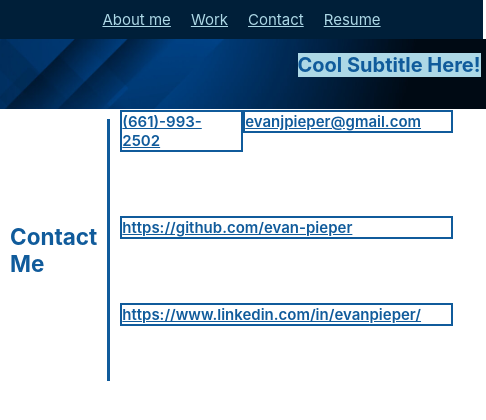
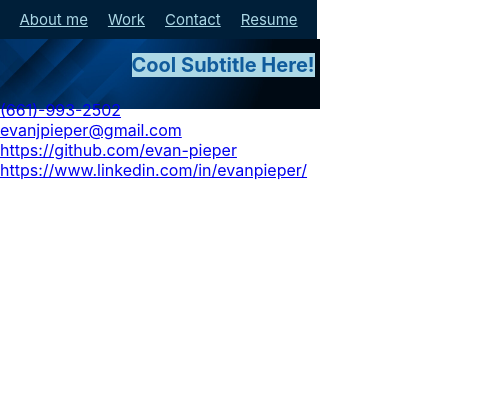
Before and after one commit to evan-pieper/Evan-Piepers-Portfolio, a React (Create React App) app in the folder REACT-portfolio/: page /contact in a window 390 px wide. Shown: the top 420 px of the page, 486 px wide, since content can reach past the window. Built offline with nearby package versions, Linux system fonts and the light colour scheme.

Commit message:
cleaned up codebase and messed with css

```diff
--- a/REACT-portfolio/src/App.js
+++ b/REACT-portfolio/src/App.js
@@ -11,8 +11,6 @@ import Header from './pages/Header';
 
 function App() {
   return (
-  <div>
-
     <Router>
       <Header />
       <Routes> {/* Routes are the different pages of the website, each with their own path and element. Header is included in pages to keep it separate from other components */}
@@ -23,16 +21,6 @@ function App() {
         <Route path="*" element={<AboutMe />} />
       </Routes>
     </Router>
-        {/*<Router>
-        <Routes>
-          <Route path="/" element={AboutMe} />
-          <Route path="/aboutMeSection" element={AboutMe} />
-          <Route path="/workSection" element={Work} />
-          <Route path="/contactSection" element={Contact} />
-          <Route path="*" element={AboutMe} />
-        </Routes>
-  </Router>*/}
-  </div>
   );
 }
 
--- a/REACT-portfolio/src/pages/Contact.js
+++ b/REACT-portfolio/src/pages/Contact.js
@@ -1,14 +1,10 @@
 function Contact() {
     return (
-      <section className="contact row" id="contactSection">
-        <h1 className = "leftCol col">Contact Me</h1>
-
-        <section className = "rightCol row">
-          <a href = "tel:661-993-2502">(661)-993-2502</a>
-          <a href = "mailto:evanjpieper@gmail.com">evanjpieper@gmail.com</a>
-          <a href = "https://github.com/evan-pieper">https://github.com/evan-pieper</a>
-          <a href = "https://www.linkedin.com/in/evanpieper/">https://www.linkedin.com/in/evanpieper/</a>
-        </section>
+      <section className="contact col" id="contactSection">
+        <a href = "tel:661-993-2502">(661)-993-2502</a>
+        <a href = "mailto:evanjpieper@gmail.com">evanjpieper@gmail.com</a>
+        <a href = "https://github.com/evan-pieper">https://github.com/evan-pieper</a>
+        <a href = "https://www.linkedin.com/in/evanpieper/">https://www.linkedin.com/in/evanpieper/</a>
       </section>
     );
 }
--- a/REACT-portfolio/src/styles/App.css
+++ b/REACT-portfolio/src/styles/App.css
@@ -7,6 +7,7 @@
   --textColor: #105B9B;
   --specialMargin: 50px;
   display: flex;
+  flex: 1 1 100%;
 }
 body{
   display: flex;
@@ -143,6 +144,12 @@ p{
   flex-wrap: nowrap;
 }
 
+.contact{
+  height: var(--contactHeight);
+  padding: 0 10px 0 0;
+  flex-wrap: nowrap;
+}
+
 .work{
   height: var(--workHeight);
   padding: 0 10px 0 0;
@@ -191,34 +198,6 @@ p{
   white-space: nowrap;
   align-items: center;
 }
-
-.contact{
-  display: flex;
-  height: var(--contactHeight);
-  padding-right: 10px;
-  flex-wrap: nowrap;
-  font-size: 20px;
-  justify-content: end;
-}
-
-.rightCol .contact{
-  flex-wrap: nowrap;
-}
-
-.contact a{
-  flex: 1;
-  justify-content: space-between;
-  padding-right: 30px;
-  border: solid 2px;
-  text-decoration: underline;
-  font-weight: 600;
-  color: var(--textColor);
-}
-
-.contact a:visited{
-  color: var(--textColor);
-}
-
 
 /* Mobile adjustments bellow _________________________________________________________________________*/
 /*____________________________________________________________________________________________________*/
@@ -423,29 +402,4 @@ p{
       white-space: nowrap;
       align-items: center;
   }
-
-  .contact{
-      display: flex;
-      height: var(--contactHeight);
-      padding-right: 10px;
-      padding-left: 0;
-      margin-right: 10px;
-      flex-wrap: nowrap;
-      font-size: 15px;
-  }
-
-  .contact a{
-      /* flex: 1 1 200px;   */
-      justify-content: space-between;
-      align-items: flex-start;
-      padding-right: 30px;
-      border: solid 2px;
-      text-decoration: underline;
-      font-weight: 600;
-      color: var(--textColor);
-  }
-
-  .contact a:visited{
-      color: var(--textColor);
-  }
 }
```
